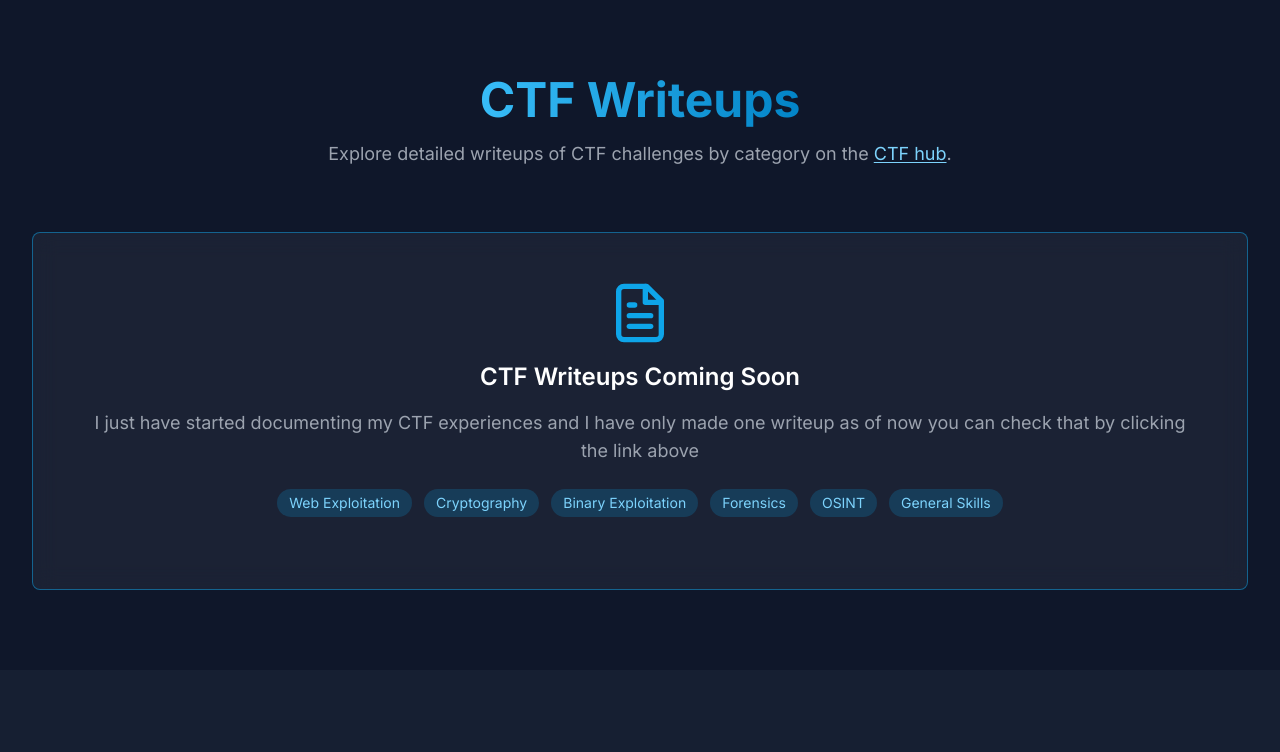
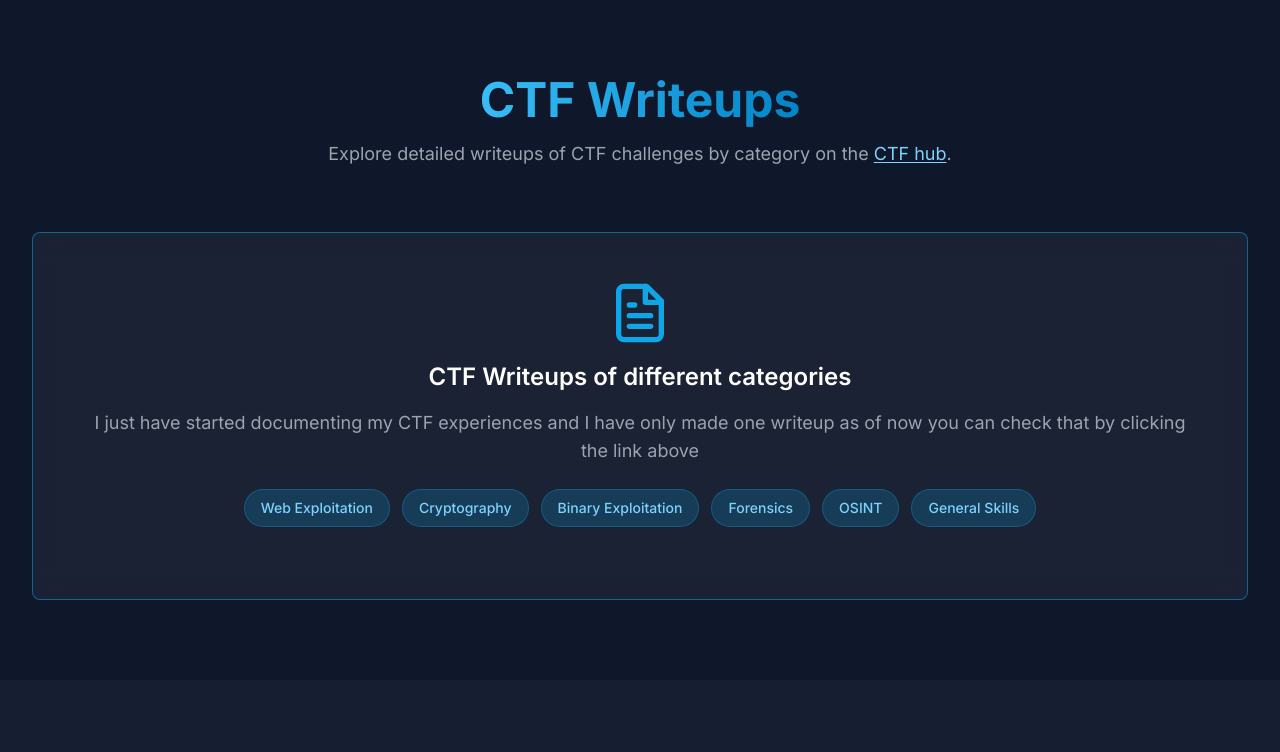
Before and after one commit to HarshaBhat24/portfolio, a Next.js app in the folder client/: page / in a window 1280 px wide. Shown: the part 3296-4048 px from the top of the page. Built offline with nearby package versions, Linux system fonts and the light colour scheme.

Commit message:
removed overlay of the components

```diff
--- a/client/app/globals.css
+++ b/client/app/globals.css
@@ -28,6 +28,7 @@
   .cyber-border::before {
     content: '';
     @apply absolute -inset-1 bg-gradient-to-r from-primary-500 to-primary-700 rounded-lg opacity-0 transition-opacity duration-300;
+    pointer-events: none;
   }
 
   .cyber-border:hover::before {
--- a/client/components/CTFWriteups.tsx
+++ b/client/components/CTFWriteups.tsx
@@ -31,43 +31,31 @@ const CTFWriteups = () => {
           viewport={{ once: true }}
           className="text-center"
         >
-          <div className="glass-effect p-12 rounded-lg cyber-border">
-            <div className="mb-6">
+          <div className="glass-effect p-12 rounded-lg cyber-border relative">
+            <div className="mb-6 relative z-10">
               <FileText className="h-16 w-16 text-primary-500 mx-auto mb-4" />
-              <h3 className="text-2xl font-semibold mb-4">CTF Writeups Coming Soon</h3>
+              <h3 className="text-2xl font-semibold mb-4">CTF Writeups of different categories</h3>
               <p className="text-gray-400 text-lg mb-6">
                 I just have started documenting my CTF experiences and I have only made one writeup as of now
                 you can check that by clicking the link above
               </p>
-              <div className="flex flex-wrap justify-center gap-3 mb-6">
-                <span className="px-3 py-1 bg-primary-500/20 text-primary-300 rounded-full text-sm">
-                <p>
-                  {' '}<Link href="/ctf/web" className="hover:text-primary-200">Web Exploitation</Link>
-                </p>
-                </span>
-                <span className="px-3 py-1 bg-primary-500/20 text-primary-300 rounded-full text-sm">
-                  <Link href="/ctf/crypto" className="hover:text-primary-200">Cryptography</Link>
-                </span>
-                <span className="px-3 py-1 bg-primary-500/20 text-primary-300 rounded-full text-sm">
-                <p>
-                  <Link href="/ctf/binary" className="hover:text-primary-200">Binary Exploitation</Link>
-                </p>
-                </span>
-                <span className="px-3 py-1 bg-primary-500/20 text-primary-300 rounded-full text-sm">
-                <p>
-                  <Link href="/ctf/forensics" className="hover:text-primary-200">Forensics</Link>
-                </p>
-                </span>
-                <span className="px-3 py-1 bg-primary-500/20 text-primary-300 rounded-full text-sm">
-                <p>
-                  <Link href="/ctf/osint" className="hover:text-primary-200">OSINT</Link>
-                </p>
-                </span>
-                <span className="px-3 py-1 bg-primary-500/20 text-primary-300 rounded-full text-sm">
-                <p>
-                  <Link href="/ctf/general-skills" className="hover:text-primary-200">General Skills</Link>
-                </p>
-                </span>
+              <div className="flex flex-wrap justify-center gap-3 mb-6 relative z-20">
+                {[
+                  { href: '/ctf/web', label: 'Web Exploitation' },
+                  { href: '/ctf/crypto', label: 'Cryptography' },
+                  { href: '/ctf/binary', label: 'Binary Exploitation' },
+                  { href: '/ctf/forensics', label: 'Forensics' },
+                  { href: '/ctf/osint', label: 'OSINT' },
+                  { href: '/ctf/general', label: 'General Skills' }
+                ].map((category) => (
+                  <Link
+                    key={category.href}
+                    href={category.href}
+                    className="group px-4 py-2 bg-primary-500/20 text-primary-300 rounded-full text-sm font-medium hover:bg-primary-500/30 hover:text-primary-200 transition-all duration-200 border border-primary-500/30 hover:border-primary-500/50 hover:scale-105 active:scale-95 cursor-pointer relative z-30 pointer-events-auto"
+                  >
+                    {category.label}
+                  </Link>
+                ))}
               </div>
             </div>
           </div>
--- a/client/components/Projects.tsx
+++ b/client/components/Projects.tsx
@@ -66,6 +66,7 @@ const Projects = () => {
               transition={{ duration: 0.8, delay: index * 0.1 }}
               viewport={{ once: true }}
               className="glass-effect rounded-lg overflow-hidden cyber-border hover:bg-primary-500/5 transition-all duration-300"
+              style={{ userSelect: 'text' }}
             >
               <div className="h-48 bg-gradient-to-br from-primary-500/20 to-primary-700/20 flex items-center justify-center">
                 <Code className="h-16 w-16 text-primary-400" />
@@ -92,7 +93,6 @@ const Projects = () => {
                     target="_blank"
                     rel="noopener noreferrer"
                     className="inline-flex items-center space-x-2 px-4 py-2 bg-dark-700 hover:bg-primary-600 text-gray-300 hover:text-white rounded-lg transition-all duration-200 no-underline"
-                    style={{ zIndex: 10, position: 'relative' }}
                   >
                     <Github className="h-4 w-4" />
                     <span>Code</span>
@@ -103,7 +103,6 @@ const Projects = () => {
                       target="_blank"
                       rel="noopener noreferrer"
                       className="inline-flex items-center space-x-2 px-4 py-2 bg-primary-600 hover:bg-primary-700 text-white rounded-lg transition-all duration-200 no-underline"
-                      style={{ zIndex: 10, position: 'relative' }}
                     >
                       <ExternalLink className="h-4 w-4" />
                       <span>Live Demo</span>
```
